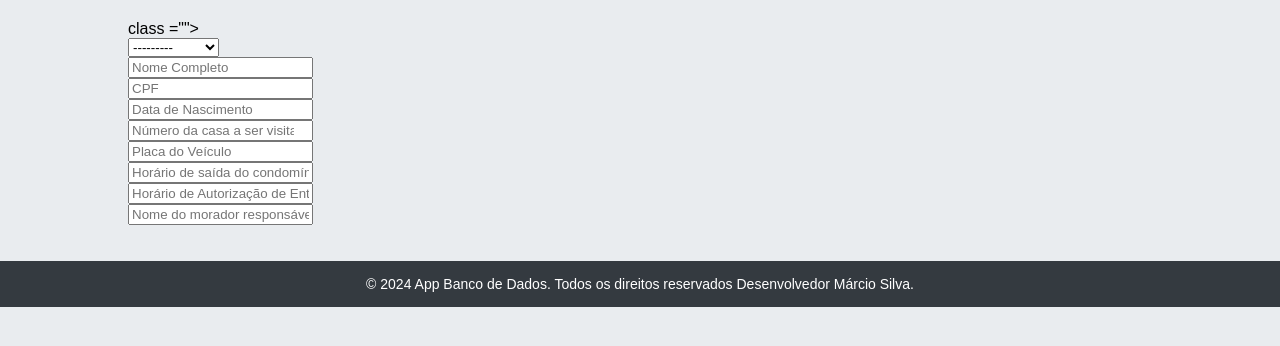
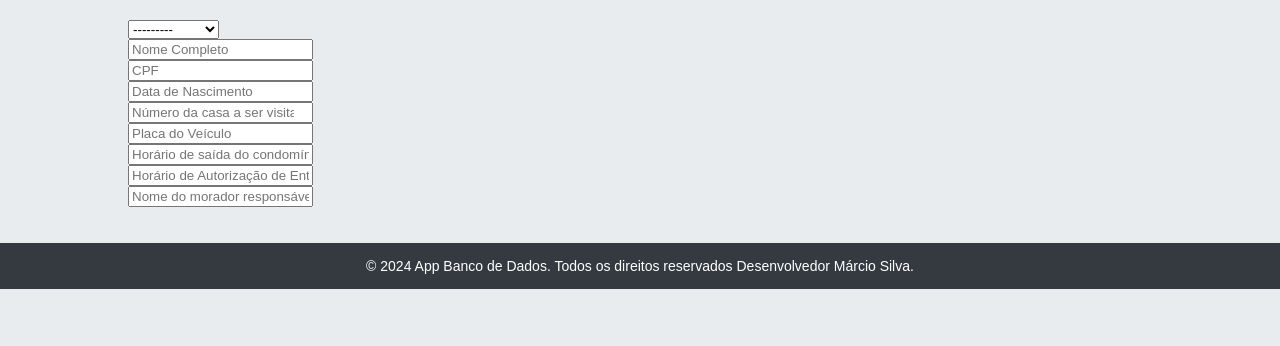
Before and after one commit to marciocapendeli/novo-Django, a Django app: page /registrar-visitante/ in a window 1280 px wide. Shown: the part 128-474 px from the top of the page. Run offline with Django 5.2, Linux system fonts and the light colour scheme; data comes from the database, SQL or seed files in the repository; both versions use the stored data as it was after the commit; some libraries are stand-ins or nearby versions.

Commit message:
correção_forms

```diff
--- a/controle/templates/registrar_visitante.html
+++ b/controle/templates/registrar_visitante.html
@@ -29,18 +29,18 @@
     -->
         <!-- abaixo o formulario ja estilizad com o app 'widget_tweaks':
     -->
-        <form method="post">
-            <div> class ="">
-                {%csrf_token%}
+    <form method="post">
+        <div class="form-container">
+            {% csrf_token %}
 
-                {%for field in form %}
-                <div class="">
+            {% for field in form %}
+            <div class="form-group">
                 {% render_field field placeholder=field.label class="form-control" %}
-                </div>
-                {%endfor%}
             </div>
+            {% endfor %}
+        </div>
+    </form>
 
-        </form>
 
     </main>
 </div>
```
Also changed, not shown: controle/db.sqlite3.
